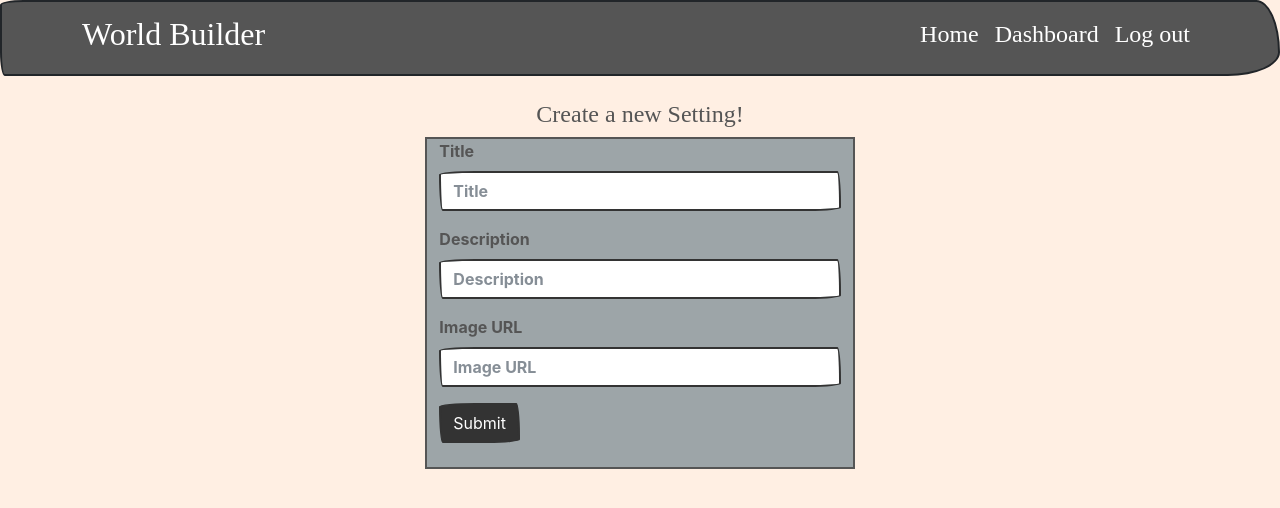
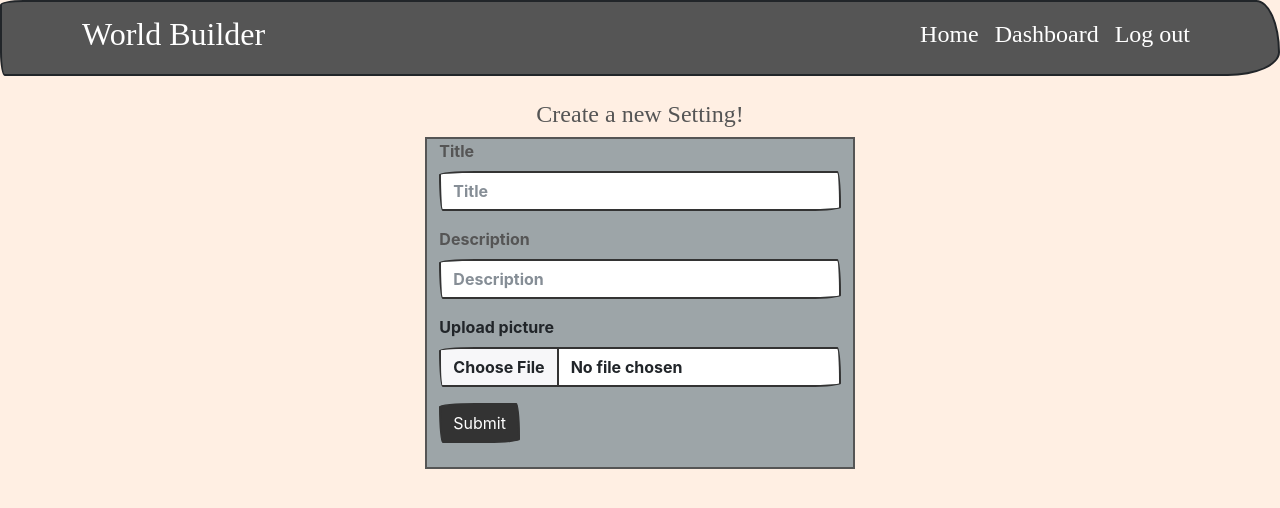
Before and after one commit to vonsimon/worldbuilder_frontend, a React (Create React App) app: page /create-setting in a window 1280 px wide. Shown: the top 508 px of the page. Built offline with nearby package versions, Linux system fonts and the light colour scheme; sample sign-in values are in the browser's storage; a web font is replaced by a local one.

Commit message:
preFinal

```diff
--- a/src/components/CreateMap.js
+++ b/src/components/CreateMap.js
@@ -4,6 +4,7 @@ import { v4 as uuid_v4 } from "uuid";
 import Form from "react-bootstrap/Form";
 import Row from "react-bootstrap/Row";
 import Col from "react-bootstrap/Col";
+import uploadPicture from '../utils/uploadPicture';
 import Modal from "react-bootstrap/Modal";
 import Button from "react-bootstrap/Button";
 import Spinner from "react-bootstrap/Spinner";
@@ -25,10 +26,10 @@ const CreateMap = ({show, setShow, onSubmit}) => {
         handleSubmit,
         watch,
         reset,
+        setValue,
+        setError,
         formState: { errors },
       } = useForm({ defaultValues });
-
-      const [error, setError] = useState(null)
 
       const watchImage = watch("image", "");
       const watchBoundsX = watch("boundsX", "");
@@ -58,7 +59,6 @@ const CreateMap = ({show, setShow, onSubmit}) => {
         <Col>
           <Form onSubmit={handleSubmit(onSubmit)}>
             <Modal.Body>
-              <Row>{error && <Alert variant="danger">{error}</Alert>}</Row>
               <Row>
                 <Form.Group className="mb-3">
                   <Form.Label>Title</Form.Label>
@@ -84,18 +84,10 @@ const CreateMap = ({show, setShow, onSubmit}) => {
                     <Alert variant="danger">{errors.description.message}</Alert>
                   )}
                 </Form.Group>
-                <Form.Group className="mb-3">
-                  <Form.Label>Image URL</Form.Label>
-                  <Form.Control
-                    type="text"
-                    placeholder="image URL"
-                    {...register("image", {
-                      required: "Image URL is required",
-                    })}
-                  />
-                  {errors.image && (
-                    <Alert variant="danger">{errors.image.message}</Alert>
-                  )}
+                <Form.Group className='mb-3'>
+                  <Form.Label>Upload picture</Form.Label>
+                  <Form.Control type='file' onChange={e => uploadPicture(e, setValue, setError)} />
+                  {errors.image && <Alert variant='danger'>{errors.image.message}</Alert>}
                 </Form.Group>
                 <Form.Group className="mb-3" controlId="plane">
                   <Form.Label>Plane:</Form.Label>
--- a/src/components/CreateMarker.js
+++ b/src/components/CreateMarker.js
@@ -3,6 +3,7 @@ import { Marker, Popup, useMapEvents } from "react-leaflet";
 import { useForm } from "react-hook-form";
 import Alert from "react-bootstrap/Alert";
 import Button from "react-bootstrap/Button";
+import uploadPicture from '../utils/uploadPicture';
 import Offcanvas from "react-bootstrap/Offcanvas";
 import Form from "react-bootstrap/Form";
 import CreateMap from './CreateMap'
@@ -33,13 +34,22 @@ const CreateMarker = ({
     register,
     handleSubmit,
     reset,
+    setValue,
+    watch,
+    setError,
     formState: { errors },
   } = useForm();
+
+
+  const watchImage = watch('image');
 
   const renderForm = () => {
     if (markerType === "Landmark") {
       return (
-        <Form onSubmit={handleSubmit(onSubmit)}>
+        <Form onSubmit={handleSubmit((data)=>{
+          onSubmit(data)
+          reset()
+        })}>
           <Form.Group className="mb-3" controlId="Title">
             <Form.Label>
               {" "}
@@ -70,20 +80,12 @@ const CreateMarker = ({
               <Alert variant="danger">{errors.description.message}</Alert>
             )}
           </Form.Group>
-          <Form.Group className="mb-3" controlId="Image">
-            <Form.Label>
-              {" "}
-              <span className="text-dark">Image</span>
-            </Form.Label>
-            <Form.Control
-              type="Landmark"
-              placeholder="Image"
-              {...register("image", { required: "Image is required" })}
-            />
-            {errors.image && (
-              <Alert variant="danger">{errors.image.message}</Alert>
-            )}
+          <Form.Group className='mb-3'>
+            <Form.Label>Upload picture</Form.Label>
+            <Form.Control type='file' onChange={e => uploadPicture(e, setValue, setError)} />
+            {errors.image && <Alert variant='danger'>{errors.image.message}</Alert>}
           </Form.Group>
+          {watchImage && <img src={watchImage} alt='preview' className='img-fluid' />}
           <Form.Group className="mb-3" controlId="Background">
             <Form.Label>
               {" "}
@@ -111,7 +113,10 @@ const CreateMarker = ({
       );
     } else if (markerType === "Character") {
       return (
-        <Form onSubmit={handleSubmit(onSubmit)}>
+        <Form onSubmit={handleSubmit((data)=>{
+          onSubmit(data)
+          reset()
+        })}>
           <Form.Group className="mb-3" controlId="Title">
             <Form.Label>
               {" "}
@@ -142,20 +147,12 @@ const CreateMarker = ({
               <Alert variant="danger">{errors.description.message}</Alert>
             )}
           </Form.Group>
-          <Form.Group className="mb-3" controlId="Image">
-            <Form.Label>
-              {" "}
-              <span className="text-dark">Image</span>
-            </Form.Label>
-            <Form.Control
-              type="Character"
-              placeholder="Image"
-              {...register("image", { required: "Image is required" })}
-            />
-            {errors.image && (
-              <Alert variant="danger">{errors.image.message}</Alert>
-            )}
+          <Form.Group className='mb-3'>
+            <Form.Label>Upload picture</Form.Label>
+            <Form.Control type='file' onChange={e => uploadPicture(e, setValue, setError)} />
+            {errors.image && <Alert variant='danger'>{errors.image.message}</Alert>}
           </Form.Group>
+          {watchImage && <img src={watchImage} alt='preview' className='img-fluid' />}
           <Form.Group className="mb-3" controlId="Background">
             <Form.Label>
               {" "}
--- a/src/components/CreateSetting.js
+++ b/src/components/CreateSetting.js
@@ -6,6 +6,7 @@ import Col from "react-bootstrap/Col";
 import Button from "react-bootstrap/Button";
 import Alert from "react-bootstrap/Alert";
 import { Redirect } from "react-router-dom";
+import uploadPicture from '../utils/uploadPicture';
 import { SettingContext } from "../context/SettingContext";
 
 const CreateSetting = () => {
@@ -18,8 +19,13 @@ const CreateSetting = () => {
   const {
     register,
     handleSubmit,
+    setValue,
+    setError,
+    watch,
     formState: { errors },
   } = useForm({ defaultValues });
+
+  const watchImage = watch('image')
 
   const onSubmit = (data) => {
     postSetting(data);
@@ -74,20 +80,12 @@ const CreateSetting = () => {
             <Alert variant="danger">{errors.description.message}</Alert>
           )}
         </Form.Group>
-        <Form.Group className="mb-3">
-          <Form.Label>
-            {" "}
-            <span className="text-dark">Image URL</span>
-          </Form.Label>
-          <Form.Control
-            type="text"
-            placeholder="Image URL"
-            {...register("image", { required: "Image URL is required" })}
-          />
-          {errors.image && (
-            <Alert variant="danger">{errors.image.message}</Alert>
-          )}
-        </Form.Group>
+        <Form.Group className='mb-3'>
+            <Form.Label>Upload picture</Form.Label>
+            <Form.Control type='file' onChange={e => uploadPicture(e, setValue, setError)} />
+            {errors.image && <Alert variant='danger'>{errors.image.message}</Alert>}
+          </Form.Group>
+          {watchImage && <img src={watchImage} alt='preview' className='img-fluid' />}
         <Button style={{display: 'flex', justifyContent: 'center'}} variant="primary" type="submit">
           Submit
         </Button>
--- a/src/components/SingleMap.js
+++ b/src/components/SingleMap.js
@@ -67,6 +67,7 @@ const SingleMap = () => {
       }
     };
     !error && getMap();
+    return  () => setMap({})
   }, [id, error, authToken]);
 
   if (error) return <Alert variant="danger">{error}</Alert>;
--- /dev/null
+++ b/src/utils/uploadPicture.js
@@ -0,0 +1,21 @@
+import axios from 'axios';
+
+const uploadPicture = async (e, setValue, setError) => {
+  const formData = new FormData();
+  formData.append('image', e.target.files[0]);
+  try {
+    const {
+      data: { location }
+    } = await axios.post(`${process.env.REACT_APP_BLOG_API}/image-upload`, formData, {
+      headers: { Authorization: `Bearer ${localStorage.getItem('token')}` }
+    });
+    setValue('image', location);
+  } catch (error) {
+    if (error.response) {
+      setError('image', { type: 'manual', message: error.response.data.error });
+    } else {
+      setError('image', { type: 'manual', message: error.message });
+    }
+  }
+};
+export default uploadPicture;
```
Also changed, not shown: src/utils/imageUploadHandler.js (deleted, +0 -24 lines).
